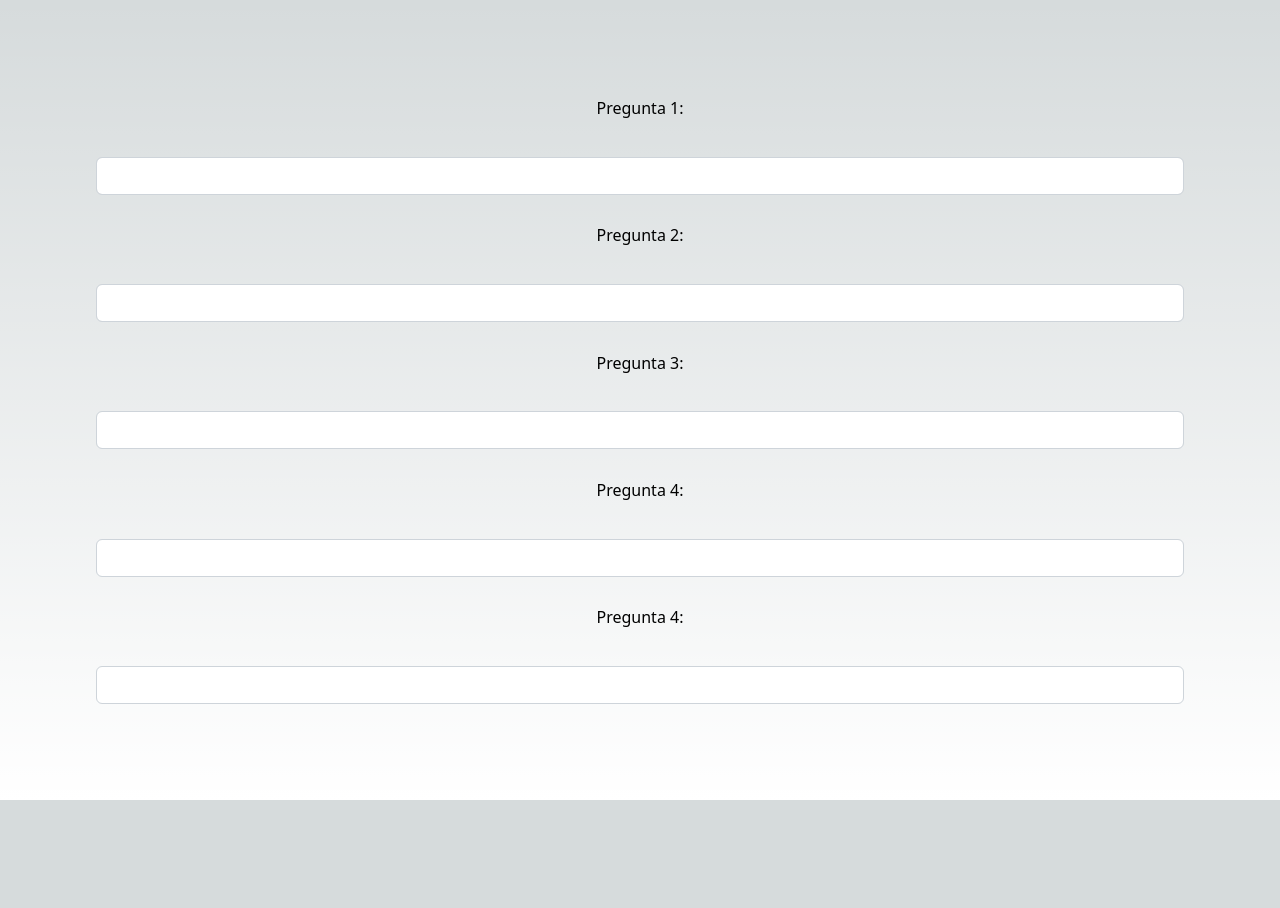
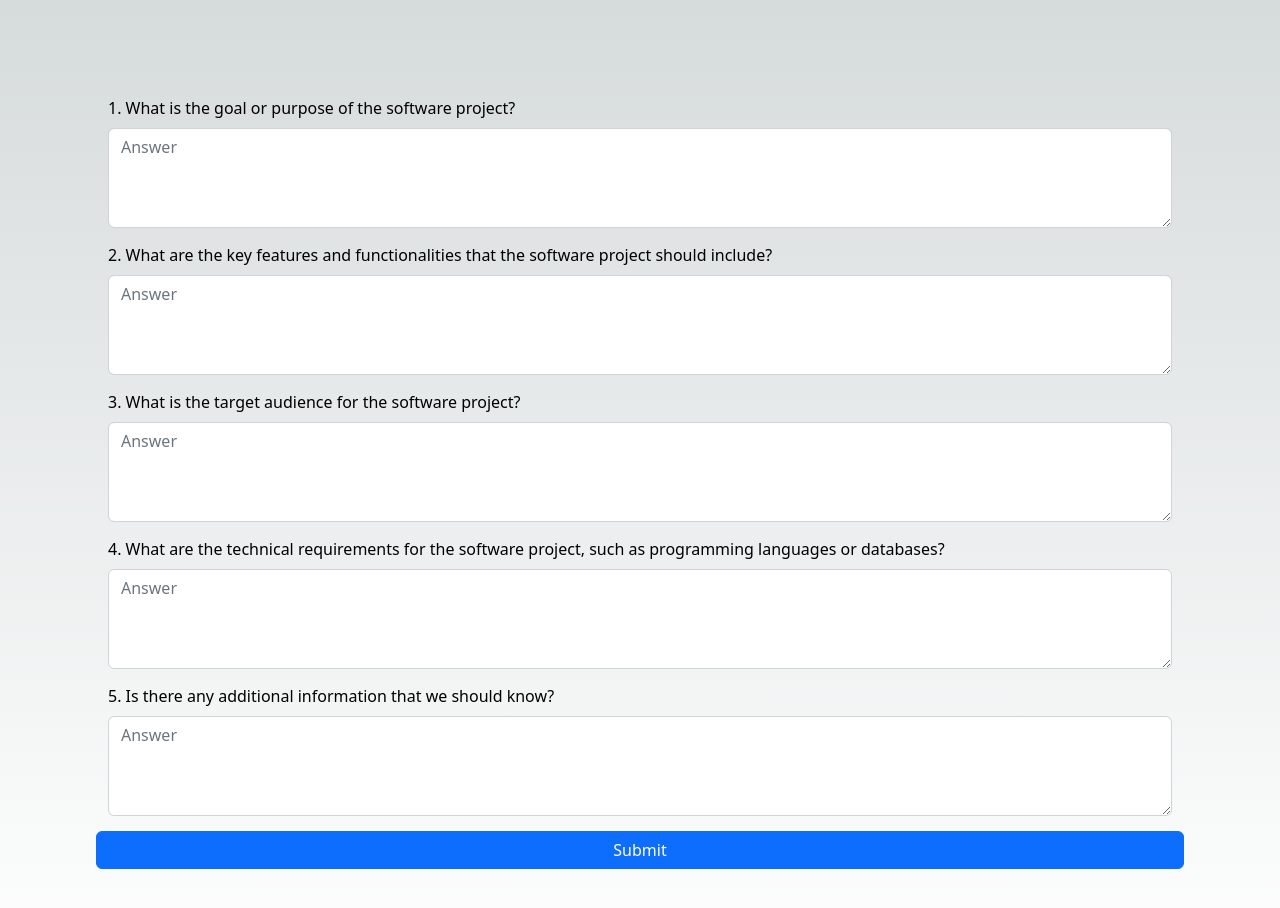
Before and after one commit to martinippo01/kanbana, a Next.js app in the folder front/: page /createProject in a window 1280 px wide. Shown: the top 908 px of the page. Before the commit the page ends 800 px from the top, so only its background shows below. Built offline with nearby package versions, Linux system fonts and the light colour scheme.

Commit message:
Questions and button done without api implementation.

```diff
--- /dev/null
+++ b/front/pages/component/form.js
@@ -0,0 +1,52 @@
+import Form from 'react-bootstrap/Form';
+import { useState } from 'react';
+import { Container, Row, Col, Button, FloatingLabel } from 'react-bootstrap';
+
+
+function FormForProject() {
+    return (
+        <Container fluid>
+            <Form fluid>
+                <Row className='add-space'>
+                    <Form.Group as={Col} controlId="question1">
+                        <Form.Label>1. What is the goal or purpose of the software project?</Form.Label>
+                        <Form.Control as="textarea" placeholder="Answer" style={{ height: '100px' }}/>
+                    </Form.Group>
+                </Row>
+                <Row className='add-space'>
+                    <Form.Group as={Col} controlId="question2">
+                        <Form.Label>2. What are the key features and functionalities that the software project should include?</Form.Label>
+                        <Form.Control as="textarea" placeholder="Answer" style={{ height: '100px' }}/>
+                    </Form.Group>
+                </Row>
+                <Row className='add-space'>
+                    <Form.Group as={Col} controlId="question3">
+                        <Form.Label>3. What is the target audience for the software project?</Form.Label>
+                        <Form.Control as="textarea" placeholder="Answer" style={{ height: '100px' }}/>
+                    </Form.Group>
+                </Row>
+                <Row className='add-space'>
+                    <Form.Group as={Col} controlId="question4">
+                        <Form.Label>4. What are the technical requirements for the software project, such as programming languages or databases?</Form.Label>
+                        <Form.Control as="textarea" placeholder="Answer" style={{ height: '100px' }}/>
+                    </Form.Group>
+                </Row>
+                <Row className='add-space'>
+                    <Form.Group as={Col} controlId="question5">
+                        <Form.Label>5. Is there any additional information that we should know?</Form.Label>
+                        <Form.Control as="textarea" placeholder="Answer" style={{ height: '100px' }}/>
+                    </Form.Group>
+                </Row>
+                <Row className='add-space'>
+                    <Button variant="primary" type="submit">
+                        Submit
+                    </Button>
+                </Row>
+            </Form>
+        </Container>
+
+
+    );
+}
+
+export default FormForProject;
--- a/front/pages/createProject/index.js
+++ b/front/pages/createProject/index.js
@@ -1,12 +1,16 @@
 import Head from 'next/head'
-import Image from 'next/image'
 import { Inter } from 'next/font/google'
-import Form from 'react-bootstrap/Form';
-import styles from '<kanbana-front>/styles/Home.module.css'
+import styles from '<kanbana-front>/styles/Home.module.css';
+import Router from "next/router";
+import FormForProject from '../component/form';
 
 const inter = Inter({ subsets: ['latin'] })
 
 export default function CreateProject() {
+
+
+
+
     return (
         <>
             <Head>
@@ -17,22 +21,7 @@ export default function CreateProject() {
             </Head>
             <main className={styles.main}>
 
-                <Form.Label htmlFor="inputPassword5">Pregunta 1: </Form.Label>
-                <Form.Control id="inputPassword5" aria-describedby="passwordHelpBlock"/>
-
-                <Form.Label htmlFor="inputPassword5">Pregunta 2: </Form.Label>
-                <Form.Control id="inputPassword5" aria-describedby="passwordHelpBlock"/>
-
-                <Form.Label htmlFor="inputPassword5">Pregunta 3: </Form.Label>
-                <Form.Control id="inputPassword5" aria-describedby="passwordHelpBlock"/>
-
-
-                <Form.Label htmlFor="inputPassword5">Pregunta 4: </Form.Label>
-                <Form.Control id="inputPassword5" aria-describedby="passwordHelpBlock"/>
-
-                <Form.Label htmlFor="inputPassword5">Pregunta 4: </Form.Label>
-                <Form.Control id="inputPassword5" aria-describedby="passwordHelpBlock"/>
-
+            <FormForProject></FormForProject>
 
             </main>
         </>
--- /dev/null
+++ b/front/styles/form.css
@@ -0,0 +1,3 @@
+.add-space {
+    margin: 4px;
+}
--- a/front/styles/globals.css
+++ b/front/styles/globals.css
@@ -105,3 +105,7 @@ a {
     color-scheme: dark;
   }
 }
+
+.add-space {
+  margin-bottom: 15px;
+}
```
